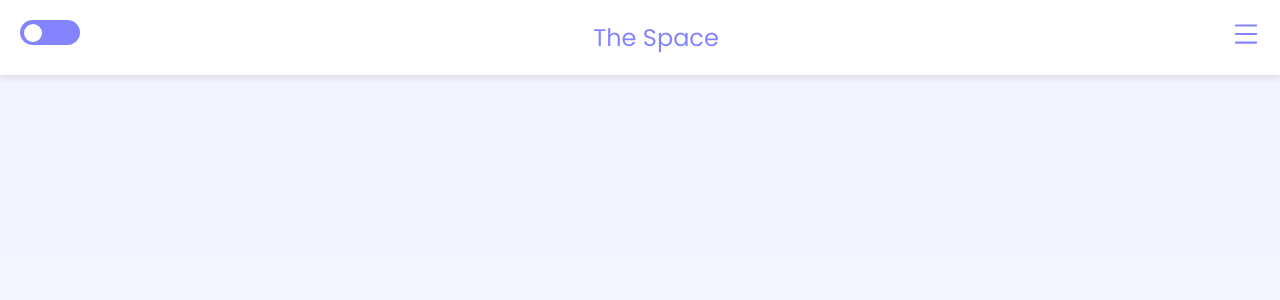
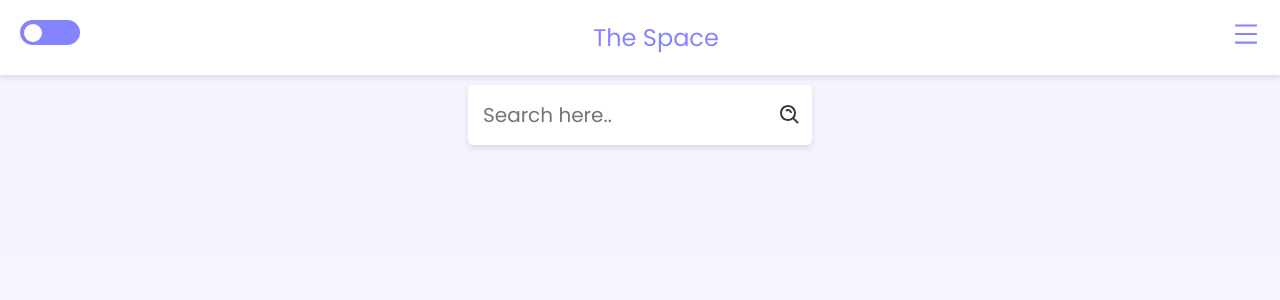
Before and after one commit to Abhishekkumar2021/nasa_project, a React (Create React App) app: page /pbr in a window 1280 px wide. Shown: the top 300 px of the page. Built offline with nearby package versions, Linux system fonts and the light colour scheme; no server answers.

Commit message:
Added pbr com

```diff
--- a/src/Home.js
+++ b/src/Home.js
@@ -1,14 +1,17 @@
-import React from 'react'
+import React, { useContext } from 'react'
 import styled from 'styled-components';
+import ThemeContext from './ThemeContext';
 const StyledHome = styled.div`
   flex-grow:1;
   display:flex;
   padding:20px;
+  background:${({light})=>light? `url('https://images.unsplash.com/photo-1446776811953-b23d57bd21aa?ixlib=rb-1.2.1&ixid=MnwxMjA3fDB8MHxwaG90by1wYWdlfHx8fGVufDB8fHx8&auto=format&fit=crop&w=1172&q=80')`:`url('https://images.unsplash.com/photo-1620428268482-cf1851a36764?ixlib=rb-1.2.1&ixid=MnwxMjA3fDB8MHxwaG90by1wYWdlfHx8fGVufDB8fHx8&auto=format&fit=crop&w=1109&q=80')`}
 
 `;
 function Home() {
+  const [light] = useContext(ThemeContext)
   return (
-    <StyledHome>
+    <StyledHome light={light}>
       <h1>An app that will gives you different things related to space and earth.</h1>
     </StyledHome>
   )
--- a/src/NIVL.js
+++ b/src/NIVL.js
@@ -43,11 +43,6 @@ const StyledDiv = styled.div`
     }
   }
 
-  .loading {
-    font-size: 200px;
-    animation: rotate 2s linear infinite;
-    color: ${({ light }) => (light ? "#8484FF" : "skyblue")};
-  }
   .data {
     width:100%;
     margin-top: 50px;
@@ -76,6 +71,8 @@ const StyledDiv = styled.div`
       }
       h3 {
         padding: 10px 20px;
+        color: ${({ light }) => light ? "black" : "white"};
+
       }
       p {
         padding: 0 20px 20px 20px;
@@ -98,7 +95,7 @@ const StyledDiv = styled.div`
       align-items: center;
       width: 100%;
       justify-content: center;
-      color: ${({ light }) => (light ? "orange" : "skyblue")};
+      color: ${({ light }) => (light ? "#8484FF" : "skyblue")};
       border-bottom: 1px solid ${({ light }) => (light ? "#8484FF" : "skyblue")};
       padding: 10px;
       .icon {
@@ -132,14 +129,13 @@ const StyledDiv = styled.div`
       }
     }
   }
-  @keyframes rotate {
-    0% {
-      transform: rotate(0deg);
-    }
-    100% {
-      transform: rotate(359deg);
-    }
+  .lds-roller div:after{
+    background: ${({ light }) => (light ? "#8484FF" : "skyblue")};
+
   }
+
+
+
 `;
 
 function NIVL() {
@@ -157,7 +153,7 @@ function NIVL() {
     setValue(e.target.value);
   };
 
-  const fillData = async (id) => {
+  const fillData = async () => {
     const fetchData = async () => {
       const res = await axios.get(
         `https://images-api.nasa.gov/search?q=${value}&page=${data.page}`
@@ -207,16 +203,7 @@ function NIVL() {
             des: item.data[0].description || item.data[0].description_508,
           });
       }
-      if (id === "initial")
-        setData({
-          totalPage,
-          page,
-          images,
-          videos,
-          audios,
-        });
-      else
-        setData({
+      setData({
           totalPage,
           page,
           images: [...data.images, ...images],
@@ -229,11 +216,11 @@ function NIVL() {
   const handleSubmit = async (e) => {
     setLoading(true);
     e.preventDefault();
-    fillData("initial");
+    fillData();
   };
 
   const handleClick = ()=>{
-    fillData("not-initial");
+    fillData();
   }
   return (
     <StyledDiv light={light}>
@@ -247,7 +234,7 @@ function NIVL() {
         <BiSearchAlt className="icon" />
       </form>
       {isLoading ? (
-        <div className="lds-roller loading"><div></div><div></div><div></div><div></div><div></div><div></div><div></div><div></div></div>      ) : (
+           <div className="lds-roller"><div></div><div></div><div></div><div></div><div></div><div></div><div></div><div></div></div>   ) : (
         <div className="data">
           {data.images.length !== 0 && (
             <h2>
@@ -257,7 +244,7 @@ function NIVL() {
 
           {data.images.map((item,idx) => (
             <div className="image" key={idx}>
-              <img src={item.src} alt="images from nasa" />
+              <img src={item.src} alt={item.title} />
               <h3>{item.title}</h3>
               <p>{item.des}</p>
             </div>
--- a/src/Navbar.js
+++ b/src/Navbar.js
@@ -15,6 +15,9 @@ import {BiLibrary} from 'react-icons/bi'
 import { Link } from "react-router-dom";
 
 const StyledNavbar = styled.nav`
+position:sticky;
+top:0;
+z-index:50;
   width: 100%;
   display: flex;
   flex-direction: column;
--- a/src/PBR.js
+++ b/src/PBR.js
@@ -1,28 +1,292 @@
+import React, { useContext, useState } from "react";
+import styled from "styled-components";
+
+import { BsFillCameraVideoFill } from "react-icons/bs";
+import { BiSearchAlt } from "react-icons/bi";
+import {
+  AiOutlineCloudDownload,
+  AiOutlinePicture,
+  AiTwotoneAudio,
+} from "react-icons/ai";
+import ThemeContext from "./ThemeContext";
 import axios from "axios";
-import React from "react";
-import { useContext, useEffect } from "react";
-import styled from "styled-components";
-import ThemeContext from "./ThemeContext";
+const StyledDiv = styled.div`
+  position: relative;
+  flex-grow: 1;
+  padding: 10px;
+  display: flex;
+  justify-content: center;
+  align-items: center;
+  .search {
+    position: absolute;
+    top: 10px;
+    background: ${(props) => (props.light ? "white" : "#37383a")};
+    width: fit-content;
+    max-width:100%;
+    padding: 10px;
+    display: flex;
+    align-items: center;
+    border-radius: 5px;
+    box-shadow: 0px 3px 6px rgb(0, 0, 0, 0.1);
+    input{
+      width:300px;
+      border: none;
+      outline: none;
+      padding: 5px;
+      font-size: 20px;
+      color: ${({ light }) =>
+        light ? "rgba(0, 0, 0, 0.781)" : "rgb(256,256,256,0.8)"};
+      background: ${(props) => (props.light ? "white" : "#37383a")};
+    }
+    .icon {
+      font-size: 24px;
+    }
+  }
 
-const StyledPBR = styled.div`
-  width: 100%;
-  flex-grow:1;
+  .data {
+    width:100%;
+    margin-top: 50px;
+    display: flex;
+    flex-wrap: wrap;
+    justify-content: center;
+    padding: 10px;
+    gap: 20px;
+
+    .image,
+    .video,
+    .audio {
+      display: flex;
+      flex-direction: column;
+      background: ${(props) => (props.light ? "white" : "#37383a")};
+      width: 600px;
+      border-radius: 10px;
+      gap: 5px;
+      max-width: 100%;
+      box-shadow: 0 3px 5px rgb(0, 0, 0, 0.1);
+      border: 10px solid ${(props) => (props.light ? "white" : "#37383a")};
+      img,
+      video {
+        border-radius: 10px;
+        width: 100%;
+      }
+      h3 {
+        padding: 10px 20px;
+        color: ${({ light }) => light ? "black" : "white"};
+
+      }
+      p {
+        padding: 0 20px 20px 20px;
+        overflow-x: auto;
+        scroll-behavior: smooth;
+      }
+    }
+
+    .video,
+    .audio {
+      audio{
+        max-width:96%;
+      }
+      h3 {
+        padding: 10px 20px;
+      }
+    }
+    h2 {
+      display: flex;
+      align-items: center;
+      width: 100%;
+      justify-content: center;
+      color: ${({ light }) => (light ? "teal" : "skyblue")};
+      border-bottom: 1px solid ${({ light }) => (light ? "teal" : "skyblue")};
+      padding: 10px;
+      .icon {
+        margin-right: 10px;
+        font-size:32px;
+      }
+    }
+    .audio {
+      gap: 10px;
+      width: 100%;
+      align-items: center;
+    }
+    button{
+      transition:0.3s ease all;
+      display:flex;
+      align-items:center;
+      border-radius:30px;
+      border: none;
+      outline: none;
+      padding: 10px 30px;
+      font-size: 20px;
+      box-shadow: 0 3px 5px rgb(0, 0, 0, 0.1);
+      color: ${({ light }) =>
+        light ? "rgba(0, 0, 0, 0.781)" : "rgb(256,256,256,0.8)"};
+      background: ${(props) => (props.light ? "white" : "#37383a")};
+      .icon {
+        margin-right: 10px;
+      }
+      &:active{
+        transform:scale(0.9);
+      }
+    }
+  }
+  .lds-roller div:after{
+    background: ${({ light }) => (light ? "#8484FF" : "skyblue")};
+
+  }
+
+
+
 `;
 
-function PBR() {
+function NIVL() {
   const [light] = useContext(ThemeContext);
-  useEffect(()=>{
+  const [value, setValue] = useState("");
+  const [isLoading, setLoading] = useState(false);
+  const [data, setData] = useState({
+    totalPage: 0,
+    page: 1,
+    images: [],
+    videos: [],
+    audios: [],
+  });
+  const handleChange = (e) => {
+    setValue(e.target.value);
+  };
+
+  const fillData = async () => {
     const fetchData = async () => {
       const res = await axios.get(
-        `https://api.nasa.gov/mars-photos/api/v1/rovers/curiosity/photos?sol=1000&api_key=kIg4QfhUzRqaLUClJ3Xx67yZxdYhRWdFcbeyt615`
+        `https://images-api.nasa.gov/search?q=${value}&page=${data.page}`
       );
-      console.log(res.data)
+      const toReturn = res.data.collection;
+      return toReturn;
     };
-    fetchData();
-  },[])
-  return <StyledPBR light={light}>
+    const dataRes = await fetchData();
+    const fetchMedia = async (url) => {
+      const res = await axios.get(url);
+      const toReturn = res.data;
+      return toReturn;
+    };
+    let totalPage, page;
+    page = data.page + 1;
+    totalPage = parseInt(dataRes.metadata.total_hits / 100);
+    let images = [];
+    let videos = [];
+    let audios = [];
+    for (let item of dataRes.items) {
+      const mediaRes = await fetchMedia(item.href);
+      const type = item.data[0].media_type;
+      if (type === "image") {
+        const href = mediaRes.find((href) => href.includes("orig.jpg"));
+        if (href)
+          images.push({
+            src: href,
+            title: item.data[0].title,
+            des: item.data[0].description || item.data[0].description_508,
+          });
+      }
+      if (type === "video") {
+        const href = mediaRes.find((href) => href.includes("orig.mp4"));
+        if (href)
+          videos.push({
+            src: href,
+            title: item.data[0].title,
+            des: item.data[0].description || item.data[0].description_508,
+          });
+      }
+      if (type === "audio") {
+        const href = mediaRes.find((href) => href.includes("orig.mp3"));
+        if (href)
+          audios.push({
+            src: href,
+            title: item.data[0].title,
+            des: item.data[0].description || item.data[0].description_508,
+          });
+      }
+      setData({
+          totalPage,
+          page,
+          images: [...data.images, ...images],
+          videos: [...data.videos, ...videos],
+          audios: [...data.audios, ...audios],
+        });
+      setLoading(false);
+    }
+  };
+  const handleSubmit = async (e) => {
+    setLoading(true);
+    e.preventDefault();
+    fillData();
+  };
 
-  </StyledPBR>;
+  const handleClick = ()=>{
+    fillData();
+  }
+  return (
+    <StyledDiv light={light}>
+      <form className="search" onSubmit={handleSubmit}>
+        <input
+          type="text"
+          placeholder="Search here.."
+          value={value}
+          onChange={handleChange}
+        />
+        <BiSearchAlt className="icon" />
+      </form>
+      {isLoading ? (
+           <div className="lds-roller"><div></div><div></div><div></div><div></div><div></div><div></div><div></div><div></div></div>   ) : (
+        <div className="data">
+          {data.images.length !== 0 && (
+            <h2>
+              <AiOutlinePicture className="icon" /> The image data from NASA
+            </h2>
+          )}
+
+          {data.images.map((item,idx) => (
+            <div className="image" key={idx}>
+              <img src={item.src} alt="images from nasa" />
+              <h3>{item.title}</h3>
+              <p>{item.des}</p>
+            </div>
+          ))}
+          {data.videos.length !== 0 && (
+            <h2>
+              <BsFillCameraVideoFill className="icon" />
+              The video data from NASA
+            </h2>
+          )}
+          {data.videos.map((item,idx) => (
+            <div className="video" key={idx}>
+              <video controls>
+                <source src={item.src} />
+              </video>
+              <h3>{item.title}</h3>
+              <p>{item.des}</p>
+            </div>
+          ))}
+          {data.audios.length !== 0 && (
+            <h2>
+              <AiTwotoneAudio className="icon" /> The audio data from NASA
+            </h2>
+          )}
+          {data.audios.map((item,idx) => (
+            <div className="audio" key={idx}>
+              <audio controls>
+                <source src={item.src} />
+              </audio>
+              <h3>{item.title}</h3>
+              <p>{item.des}</p>
+            </div>
+          ))}
+          {data.page < data.totalPage && (
+            <button onClick={handleClick}>
+              <AiOutlineCloudDownload className="icon" /> Load more data
+            </button>
+          )}
+        </div>
+      )}
+    </StyledDiv>
+  );
 }
 
-export default PBR;
+export default NIVL;
--- a/src/index.css
+++ b/src/index.css
@@ -93,6 +93,7 @@ code {
   top: 56px;
   left: 12px;
 }
+
 @keyframes lds-roller {
   0% {
     transform: rotate(0deg);
```
